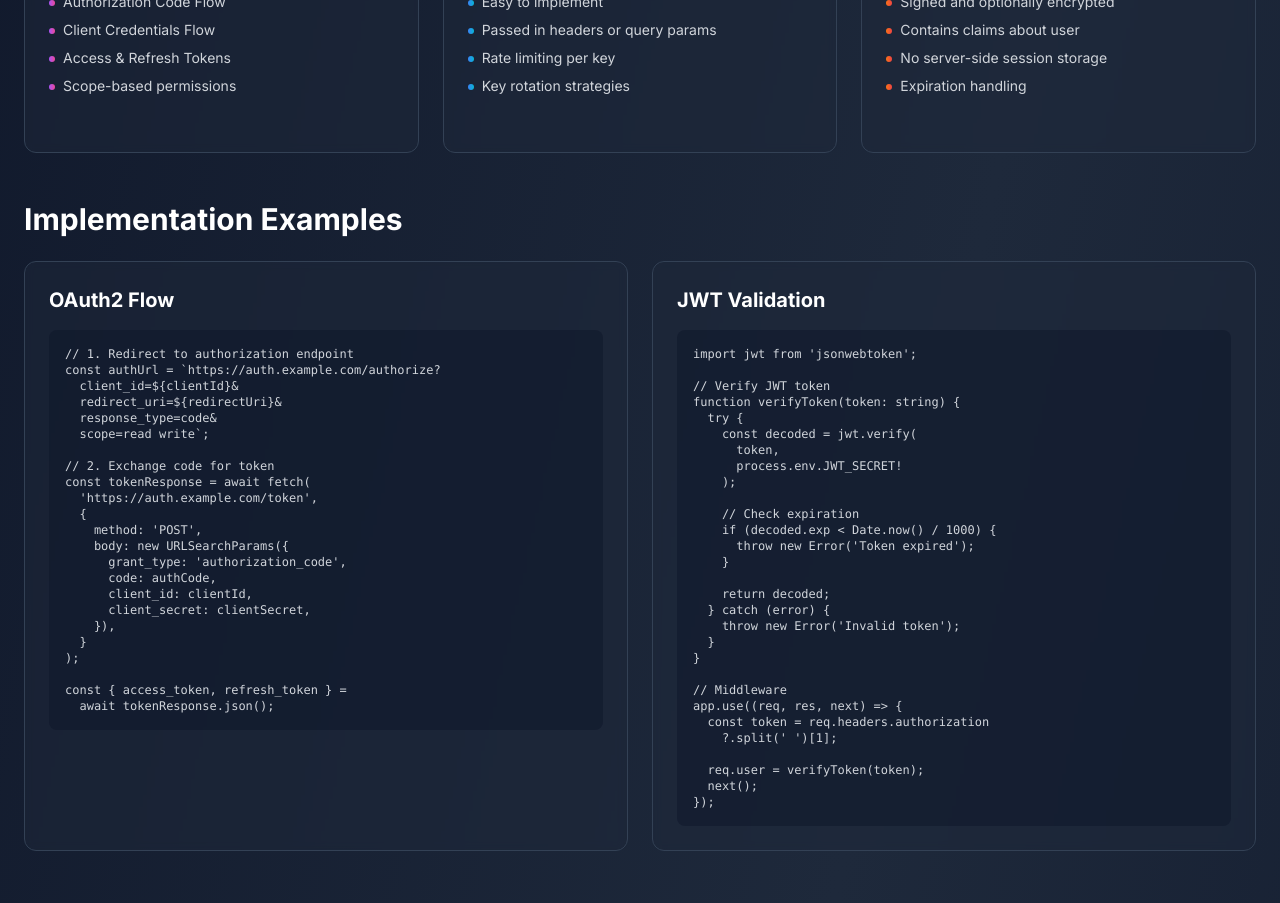
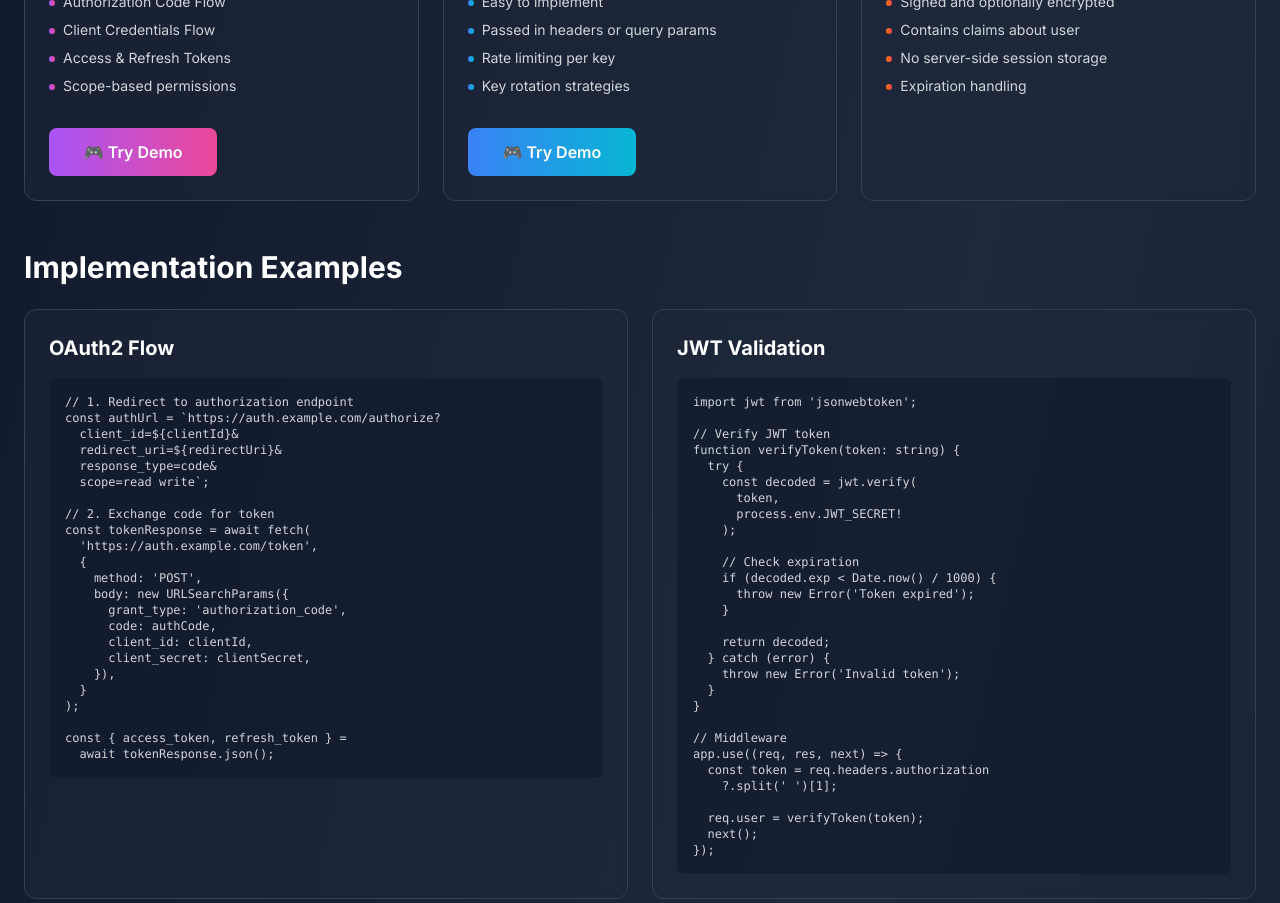
Before and after one commit to devcamos/apisandbox, a Next.js app: page /phase-2 in a window 1280 px wide. Shown: the part 1160-2063 px from the top of the page. Built offline with nearby package versions, Linux system fonts and the light colour scheme.

Commit message:
Add Try Demo buttons to Phase 2 auth and resilience patterns

```diff
--- a/app/phase-2/page.tsx
+++ b/app/phase-2/page.tsx
@@ -87,6 +87,7 @@ export default function Phase2() {
               "Scope-based permissions"
             ]}
             color="from-purple-500 to-pink-500"
+            demoLink="/phase-2/integrations#oauth2"
           />
           <ConceptCard
             icon={Key}
@@ -99,6 +100,7 @@ export default function Phase2() {
               "Key rotation strategies"
             ]}
             color="from-blue-500 to-cyan-500"
+            demoLink="/phase-2/integrations#api-keys"
           />
           <ConceptCard
             icon={Shield}
```
